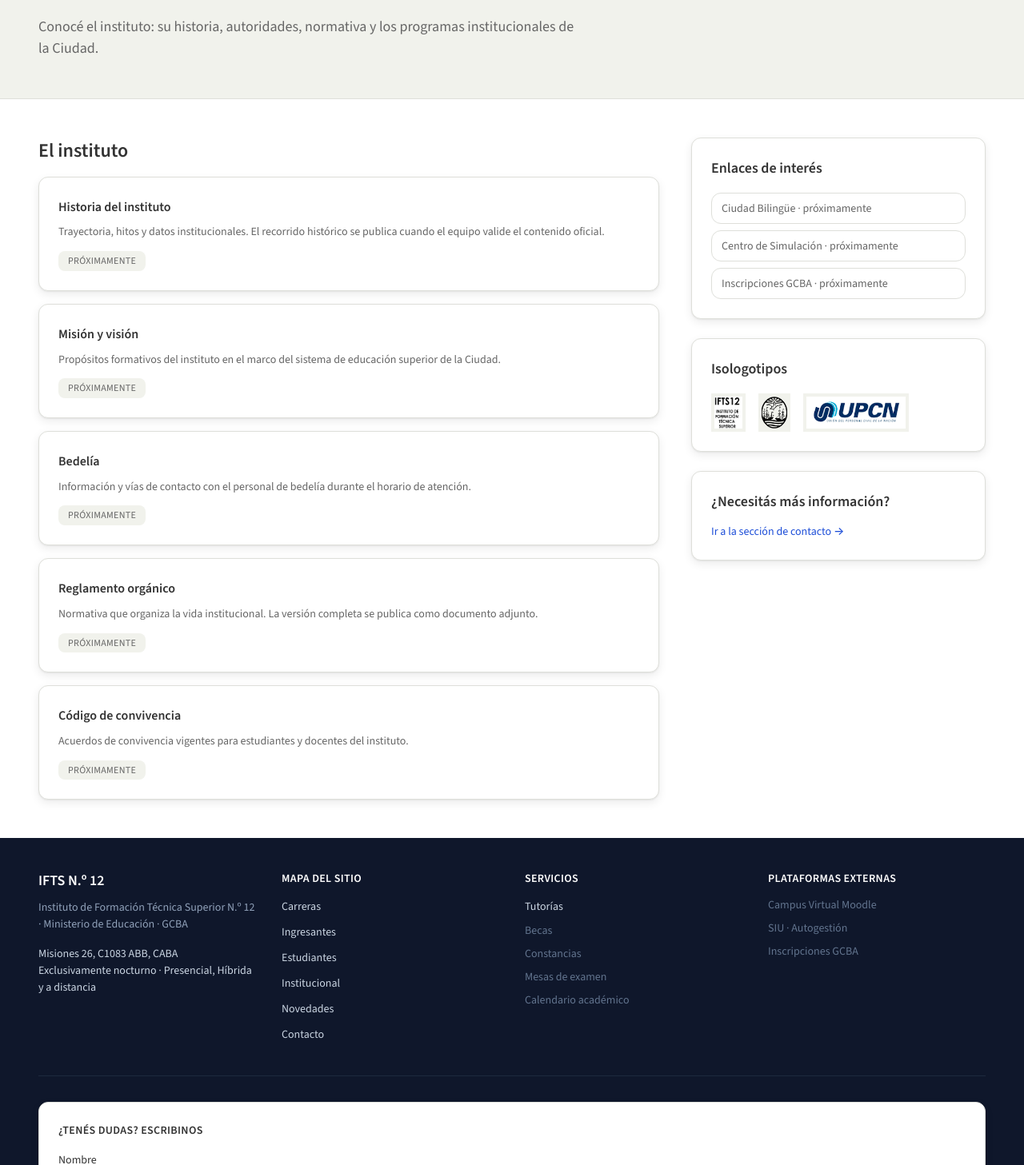
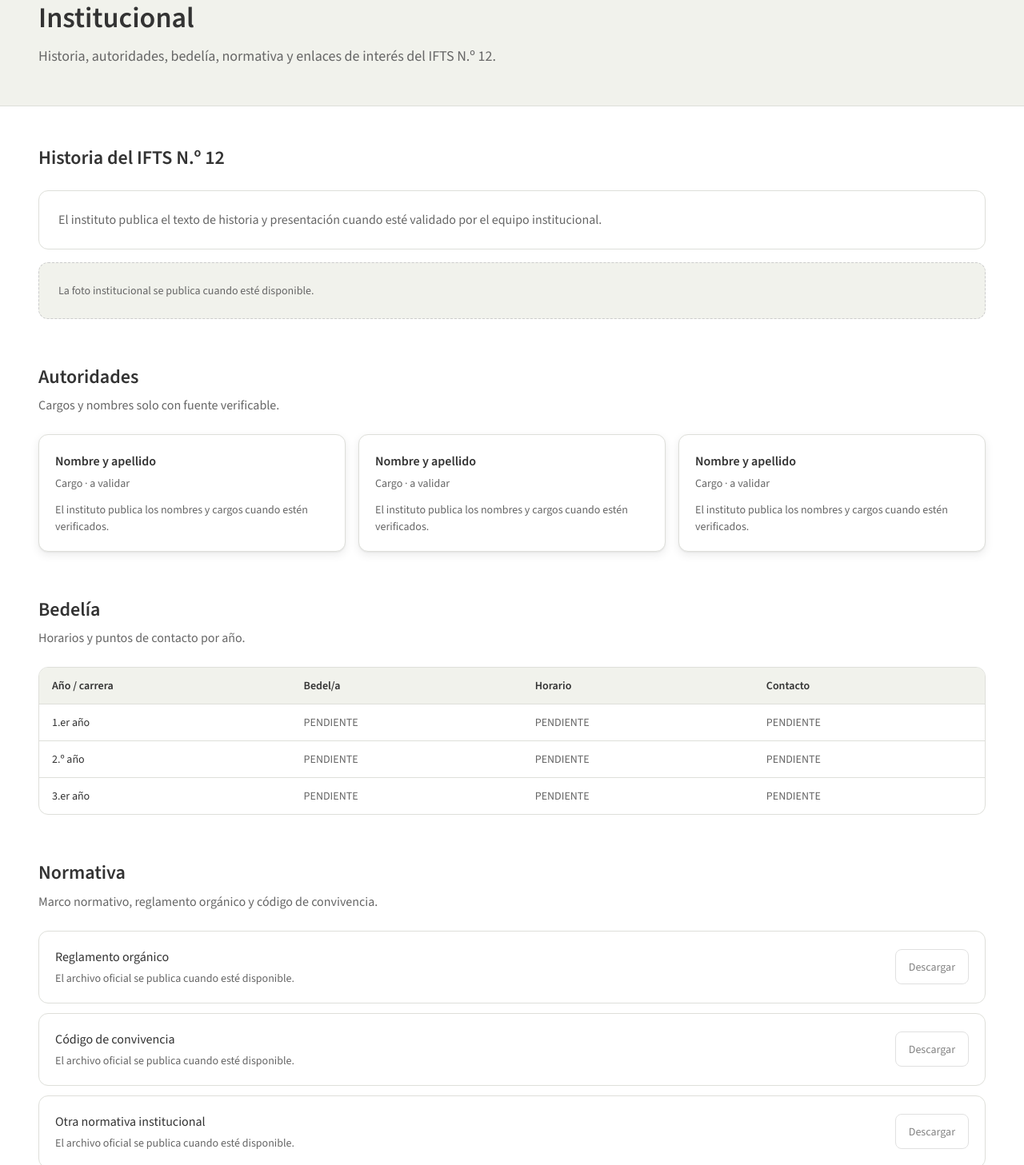
Before and after one commit to 3m1l10j4v13r4qu1n0/web_ifts12_frontend, a React (Vite) app: page /institucional in a window 1280 px wide. Shown: the part 253-1710 px from the top of the page at 80% size. Built offline with nearby package versions, Linux system fonts and the light colour scheme; no server answers.

Commit message:
feat(institucional): se reestructura la página según el export Desktop 1440 (T13)

```diff
--- a/src/pages/InstitucionalPage.tsx
+++ b/src/pages/InstitucionalPage.tsx
@@ -1,162 +1,226 @@
-import { Link } from 'react-router-dom';
 import EncabezadoPagina from '../components/layout/EncabezadoPagina';
-import { ENLACES } from '../constants/enlaces';
+import Button from '../components/ui/Button';
 
-const SECCIONES_INSTITUCIONAL = [
+/**
+ * Estructura de autoridades del export `07 · Institucional`. Anotación del diseño (comentario
+ * UX/UI, no es copy visible): "Ejemplos de cargo = estructura, no dato (B7)" y "PENDIENTE
+ * INSTITUCIONAL · validar con Nosotros/Drive (B7)": los tres bloques son la estructura del
+ * diseño, no nombres ni cargos reales.
+ */
+const AUTORIDADES = ['autoridad-1', 'autoridad-2', 'autoridad-3'];
+
+/**
+ * Filas de la tabla Bedelía del export (RF-29). Anotación del diseño (comentario UX/UI, no es
+ * copy visible): "Pendiente definir si se publican datos individuales o información genérica
+ * del rol" y celdas "PENDIENTE": no hay datos oficiales publicados y no se inventan.
+ */
+const FILAS_BEDELIA: {
+  id: string;
+  anio: string;
+  bedel: string;
+  horario: string;
+  contacto: string;
+}[] = [
   {
-    id: 'historia',
-    titulo: 'Historia del instituto',
-    descripcion:
-      'Trayectoria, hitos y datos institucionales. El recorrido histórico se publica cuando el equipo valide el contenido oficial.',
+    id: 'anio-1',
+    anio: '1.er año',
+    bedel: 'PENDIENTE',
+    horario: 'PENDIENTE',
+    contacto: 'PENDIENTE',
   },
   {
-    id: 'mision-vision',
-    titulo: 'Misión y visión',
-    descripcion:
-      'Propósitos formativos del instituto en el marco del sistema de educación superior de la Ciudad.',
+    id: 'anio-2',
+    anio: '2.º año',
+    bedel: 'PENDIENTE',
+    horario: 'PENDIENTE',
+    contacto: 'PENDIENTE',
   },
   {
-    id: 'bedelia',
-    titulo: 'Bedelía',
-    descripcion:
-      'Información y vías de contacto con el personal de bedelía durante el horario de atención.',
-  },
-  {
-    id: 'reglamento',
-    titulo: 'Reglamento orgánico',
-    descripcion:
-      'Normativa que organiza la vida institucional. La versión completa se publica como documento adjunto.',
-  },
-  {
-    id: 'convivencia',
-    titulo: 'Código de convivencia',
-    descripcion: 'Acuerdos de convivencia vigentes para estudiantes y docentes del instituto.',
+    id: 'anio-3',
+    anio: '3.er año',
+    bedel: 'PENDIENTE',
+    horario: 'PENDIENTE',
+    contacto: 'PENDIENTE',
   },
 ];
 
-const ENLACES_INSTITUCIONALES = [
-  { id: 'ciudad-bilingue', etiqueta: 'Ciudad Bilingüe', href: '' },
-  { id: 'centro-simulacion', etiqueta: 'Centro de Simulación', href: '' },
+/**
+ * Documentos de Normativa del export (RF-20). Anotación del diseño (comentario UX/UI, no es
+ * copy visible): "Archivo oficial PENDIENTE · PDF" + botón "Descargar". Los archivos todavía
+ * no existen: se muestran como mensaje de proceso con la descarga deshabilitada (patrón de T4).
+ */
+const DOCUMENTOS_NORMATIVA = [
+  { titulo: 'Reglamento orgánico' },
+  { titulo: 'Código de convivencia' },
+  { titulo: 'Otra normativa institucional' },
 ];
 
-const ISOLOGOTIPOS = [
-  { src: '/IFTS12.jpg', alt: 'IFTS N.º 12' },
-  { src: '/logoCABA.png', alt: 'Gobierno de la Ciudad de Buenos Aires' },
-  { src: '/logoUpcn.png', alt: 'UPCN' },
+/**
+ * Enlaces de interés institucional del export (RF-33). Anotación del diseño (comentario UX/UI,
+ * no es copy visible): "Externo · URL PENDIENTE": las URLs oficiales siguen pendientes y no se
+ * inventan.
+ */
+const ENLACES_INSTITUCIONALES = [
+  { id: 'ciudad-bilingue', titulo: 'Ciudad Bilingüe' },
+  { id: 'centro-simulacion', titulo: 'Centro de Simulación' },
 ];
 
 function InstitucionalPage() {
   return (
     <main className="min-h-screen">
       <EncabezadoPagina
+        breadcrumb={[{ etiqueta: 'Inicio', href: '/' }, { etiqueta: 'Institucional' }]}
         eyebrow="El instituto"
         seccion="rojo"
         titulo="Institucional"
-        descripcion="Conocé el instituto: su historia, autoridades, normativa y los programas institucionales de la Ciudad."
+        descripcion="Historia, autoridades, bedelía, normativa y enlaces de interés del IFTS N.º 12."
       />
 
-      <div className="mx-auto grid max-w-contenido grid-cols-1 gap-10 px-4 py-12 lg:grid-cols-3">
-        <div className="space-y-6 lg:col-span-2">
-          <section aria-labelledby="titulo-institucion">
-            <h2 id="titulo-institucion" className="text-2xl font-bold text-texto">
-              El instituto
+      {/*
+        Anotaciones del diseño (comentario UX/UI, no es copy visible): las refs de la bajada
+        original "(RF-18 · RF-19 · RF-20 · RF-29 · RF-33)" no se renderizan (guard
+        anti-anotaciones).
+      */}
+      <div className="mx-auto max-w-contenido space-y-14 px-4 py-12">
+        <section aria-labelledby="titulo-historia">
+          <h2 id="titulo-historia" className="text-2xl font-bold text-texto">
+            Historia del IFTS N.º 12
           </h2>
-            <div className="mt-4 space-y-4">
-              {SECCIONES_INSTITUCIONAL.map((seccion) => (
-                <article
-                  key={seccion.id}
-                  className="rounded-xl border border-borde-suave bg-white p-6 shadow-suave"
-                >
-                  <h3 className="text-base font-semibold text-texto">{seccion.titulo}</h3>
-                  <p className="mt-2 text-sm leading-relaxed text-texto-suave">
-                    {seccion.descripcion}
+          {/*
+            Anotación del diseño (comentario UX/UI, no es copy visible): "Texto de historia y
+            presentación del instituto · PENDIENTE INSTITUCIONAL (I6)" y "PENDIENTE
+            INSTITUCIONAL · historia oficial". El texto oficial todavía no existe: se muestra
+            como mensaje de proceso (no se inventa contenido).
+          */}
+          <p className="mt-6 rounded-xl border border-borde-suave bg-white p-6 text-texto-suave">
+            El instituto publica el texto de historia y presentación cuando esté validado por el
+            equipo institucional.
           </p>
-                  <span className="mt-3 inline-block rounded-md bg-fondo px-3 py-1 text-xs font-medium uppercase tracking-wide text-texto-suave">
-                    Próximamente
-                  </span>
-                </article>
-              ))}
+          {/*
+            Anotación del diseño (comentario UX/UI, no es copy visible):
+            "Foto institucional · PENDIENTE (M1)". La imagen todavía no existe.
+          */}
+          <div className="mt-4 rounded-xl border border-dashed border-borde bg-fondo p-6 text-sm text-texto-suave">
+            La foto institucional se publica cuando esté disponible.
           </div>
         </section>
-        </div>
 
-        <aside aria-label="Enlaces institucionales" className="space-y-6">
-          <section
-            aria-labelledby="titulo-enlaces"
-            className="rounded-xl border border-borde-suave bg-white p-6 shadow-suave"
+        <section aria-labelledby="titulo-autoridades">
+          <h2 id="titulo-autoridades" className="text-2xl font-bold text-texto">
+            Autoridades
+          </h2>
+          <p className="mt-2 text-texto-suave">Cargos y nombres solo con fuente verificable.</p>
+
+          <ul className="mt-6 grid grid-cols-1 gap-4 sm:grid-cols-2 lg:grid-cols-3">
+            {AUTORIDADES.map((id) => (
+              <li
+                key={id}
+                className="rounded-xl border border-borde-suave bg-white p-5 shadow-suave"
               >
-            <h2 id="titulo-enlaces" className="text-lg font-semibold text-texto">
-              Enlaces de interés
-            </h2>
-            <ul className="mt-4 space-y-2">
-              {ENLACES_INSTITUCIONALES.map((enlace) =>
-                enlace.href === '' ? (
-                  <li
-                    key={enlace.id}
-                    aria-disabled="true"
-                    className="cursor-default rounded-lg border border-borde-suave px-3 py-2 text-sm text-texto-suave"
-                  >
-                    {enlace.etiqueta} · próximamente
+                <h3 className="text-base font-semibold text-texto">Nombre y apellido</h3>
+                <p className="mt-1 text-sm text-texto-suave">Cargo · a validar</p>
+                <p className="mt-3 text-sm text-texto-suave">
+                  El instituto publica los nombres y cargos cuando estén verificados.
+                </p>
               </li>
-                ) : (
-                  <li key={enlace.id}>
-                    <a
-                      href={enlace.href}
-                      className="block rounded-lg px-3 py-2 text-sm text-acento-700 transition-colors hover:bg-fondo"
-                      rel="noopener noreferrer"
-                    >
-                      {enlace.etiqueta} →
-                    </a>
-                  </li>
-                ),
-              )}
-              <li>
-                {ENLACES.inscripcion === '' ? (
-                  <span className="block cursor-default rounded-lg border border-borde-suave px-3 py-2 text-sm text-texto-suave">
-                    Inscripciones GCBA · próximamente
-                  </span>
-                ) : (
-                  <a
-                    href={ENLACES.inscripcion}
-                    className="block rounded-lg px-3 py-2 text-sm text-acento-700 transition-colors hover:bg-fondo"
-                    rel="noopener noreferrer"
-                  >
-                    Inscripciones GCBA →
-                  </a>
-                )}
-              </li>
+            ))}
           </ul>
         </section>
 
-          <section
-            aria-labelledby="titulo-isologotipos"
-            className="rounded-xl border border-borde-suave bg-white p-6 shadow-suave"
-          >
-            <h2 id="titulo-isologotipos" className="text-lg font-semibold text-texto">
-              Isologotipos
+        <section aria-labelledby="titulo-bedelia">
+          <h2 id="titulo-bedelia" className="text-2xl font-bold text-texto">
+            Bedelía
           </h2>
-            <div className="mt-4 flex flex-wrap items-center gap-4">
-              {ISOLOGOTIPOS.map((logo) => (
-                <img
-                  key={logo.src}
-                  src={logo.src}
-                  alt={logo.alt}
-                  className="h-12 w-auto bg-fondo p-1"
-                />
+          <p className="mt-2 text-texto-suave">Horarios y puntos de contacto por año.</p>
+
+          <div className="mt-6 overflow-x-auto rounded-xl border border-borde-suave bg-white">
+            <table className="w-full border-collapse text-left text-sm">
+              <caption className="sr-only">Datos de bedelía por año de cursada</caption>
+              <thead className="bg-fondo">
+                <tr>
+                  <th scope="col" className="px-4 py-3 font-semibold text-texto">
+                    Año / carrera
+                  </th>
+                  <th scope="col" className="px-4 py-3 font-semibold text-texto">
+                    Bedel/a
+                  </th>
+                  <th scope="col" className="px-4 py-3 font-semibold text-texto">
+                    Horario
+                  </th>
+                  <th scope="col" className="px-4 py-3 font-semibold text-texto">
+                    Contacto
+                  </th>
+                </tr>
+              </thead>
+              <tbody>
+                {FILAS_BEDELIA.map((fila) => (
+                  <tr key={fila.id} className="border-t border-borde-suave">
+                    <th scope="row" className="px-4 py-3 align-top font-medium text-texto">
+                      {fila.anio}
+                    </th>
+                    <td className="px-4 py-3 align-top text-texto-suave">{fila.bedel}</td>
+                    <td className="px-4 py-3 align-top text-texto-suave">{fila.horario}</td>
+                    <td className="px-4 py-3 align-top text-texto-suave">{fila.contacto}</td>
+                  </tr>
                 ))}
+              </tbody>
+            </table>
           </div>
         </section>
 
-          <section className="rounded-xl border border-borde-suave bg-white p-6 shadow-suave">
-            <h2 className="text-lg font-semibold text-texto">¿Necesitás más información?</h2>
-            <Link
-              to="/contacto"
-              className="mt-3 inline-block text-sm font-medium text-acento-700 hover:text-acento-800"
+        <section aria-labelledby="titulo-normativa">
+          <h2 id="titulo-normativa" className="text-2xl font-bold text-texto">
+            Normativa
+          </h2>
+          <p className="mt-2 text-texto-suave">
+            Marco normativo, reglamento orgánico y código de convivencia.
+          </p>
+
+          <ul className="mt-6 space-y-3">
+            {DOCUMENTOS_NORMATIVA.map((documento) => (
+              <li
+                key={documento.titulo}
+                className="flex flex-col gap-3 rounded-xl border border-borde-suave bg-white p-5 sm:flex-row sm:items-center sm:justify-between"
               >
-              Ir a la sección de contacto →
-            </Link>
+                <div>
+                  <p className="font-medium text-texto">{documento.titulo}</p>
+                  <p className="mt-1 text-sm text-texto-suave">
+                    El archivo oficial se publica cuando esté disponible.
+                  </p>
+                </div>
+                <Button variante="secundario" disabled>
+                  Descargar
+                </Button>
+              </li>
+            ))}
+          </ul>
         </section>
-        </aside>
+
+        <section aria-labelledby="titulo-enlaces">
+          <h2 id="titulo-enlaces" className="text-2xl font-bold text-texto">
+            Enlaces de interés institucional
+          </h2>
+          <p className="mt-2 text-texto-suave">Enlaces externos.</p>
+
+          <ul className="mt-6 grid grid-cols-1 gap-4 sm:grid-cols-2">
+            {ENLACES_INSTITUCIONALES.map((enlace) => (
+              <li
+                key={enlace.id}
+                className="flex flex-col rounded-xl border border-borde-suave bg-white p-5 shadow-suave"
+              >
+                <h3 className="text-base font-semibold text-texto">{enlace.titulo}</h3>
+                <div className="mt-4">
+                  <span
+                    aria-disabled="true"
+                    className="inline-flex min-h-11 items-center rounded-md border border-borde bg-fondo px-3 text-sm font-medium text-texto-suave"
+                  >
+                    Enlace oficial próximamente
+                  </span>
+                </div>
+              </li>
+            ))}
+          </ul>
+        </section>
       </div>
     </main>
   );
```
Also changed, not shown: 1 other file (tests, documents, lock files or other folders). Lines whose indentation alone changed are shown as unchanged.
